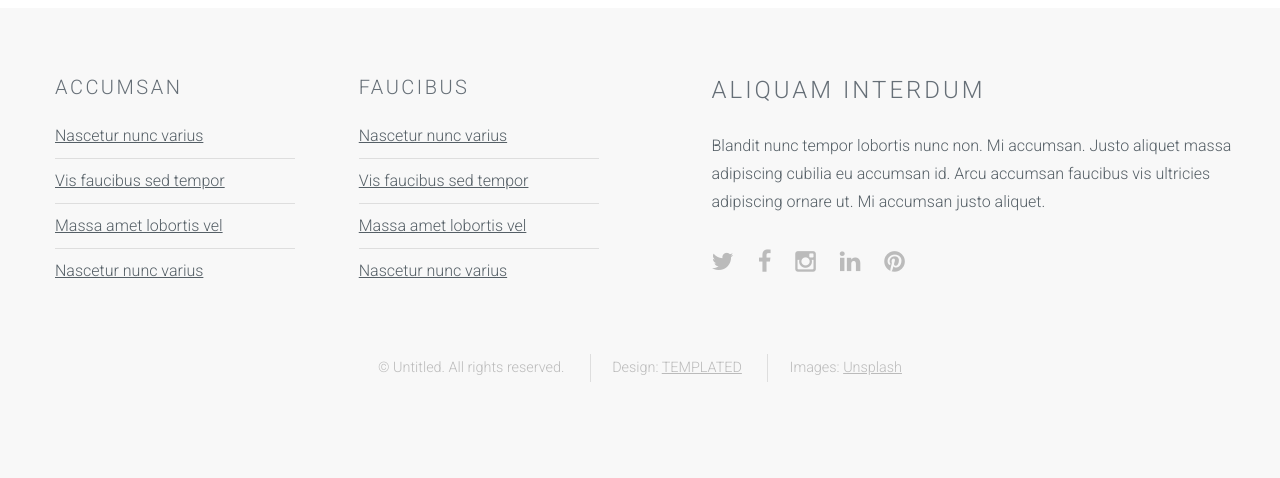
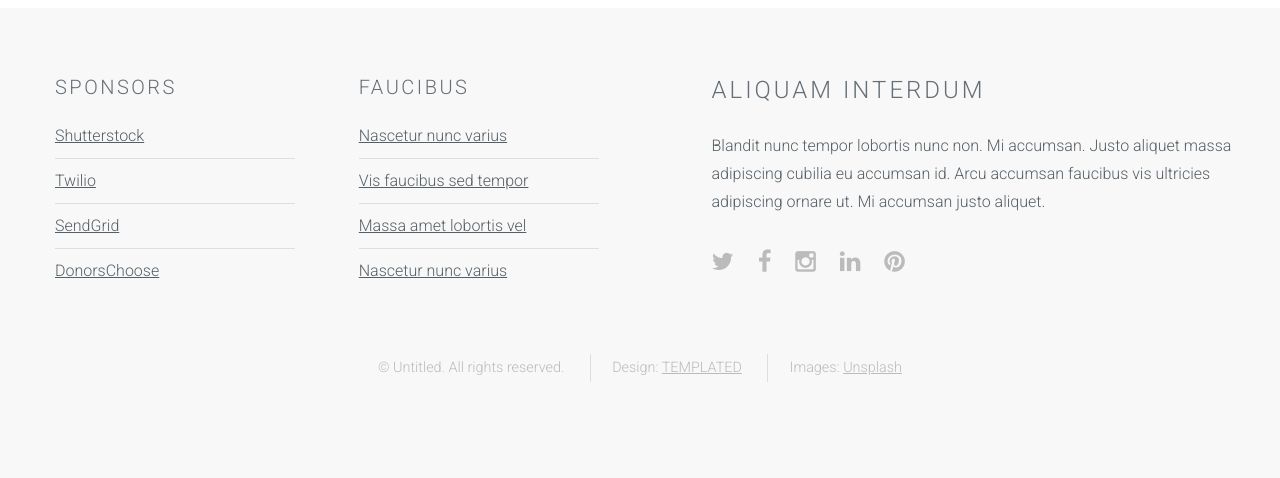
Before and after one commit to Jeremy-WEI/Hudson-Hackathon, a Flask app: page / in a window 1280 px wide. Shown: the part 754-1232 px from the top of the page. Run offline with Flask 2, Linux system fonts and the light colour scheme; parts of the project's set-up code (start-up, migrations or seed data) failed here and were passed over; some libraries are stand-ins or nearby versions.

Commit message:
template layout rename

```diff
--- a/templates/layout.html
+++ b/templates/layout.html
@@ -24,12 +24,11 @@
 
 <body id="top">
     <header id="header" class="skel-layers-fixed">
-        <h1><a href="{{ url_for('home') }}">Sponsor Choose</a></h1>
+        <h1><a href="{{ url_for('home') }}">Education</a></h1>
         <nav id="nav">
             <ul>
                 <li><a href="{{ url_for('home') }}">Home</a></li>
                 <li><a href="{{ url_for('map') }}">Map</a></li>
-                <li><a href="#">Contact</a></li>
                 <li><a href="#" class="button special">Sign Up</a></li>
             </ul>
         </nav>
@@ -41,12 +40,12 @@
                 <div class="6u">
                     <div class="row collapse-at-2">
                         <div class="6u">
-                            <h3>Accumsan</h3>
+                            <h3>Sponsors</h3>
                             <ul class="alt">
-                                <li><a href="#">Nascetur nunc varius</a></li>
-                                <li><a href="#">Vis faucibus sed tempor</a></li>
-                                <li><a href="#">Massa amet lobortis vel</a></li>
-                                <li><a href="#">Nascetur nunc varius</a></li>
+                                <li><a href="#">Shutterstock</a></li>
+                                <li><a href="#">Twilio</a></li>
+                                <li><a href="#">SendGrid</a></li>
+                                <li><a href="#">DonorsChoose</a></li>
                             </ul>
                         </div>
                         <div class="6u">
```
Also changed, not shown: 2 other files.
